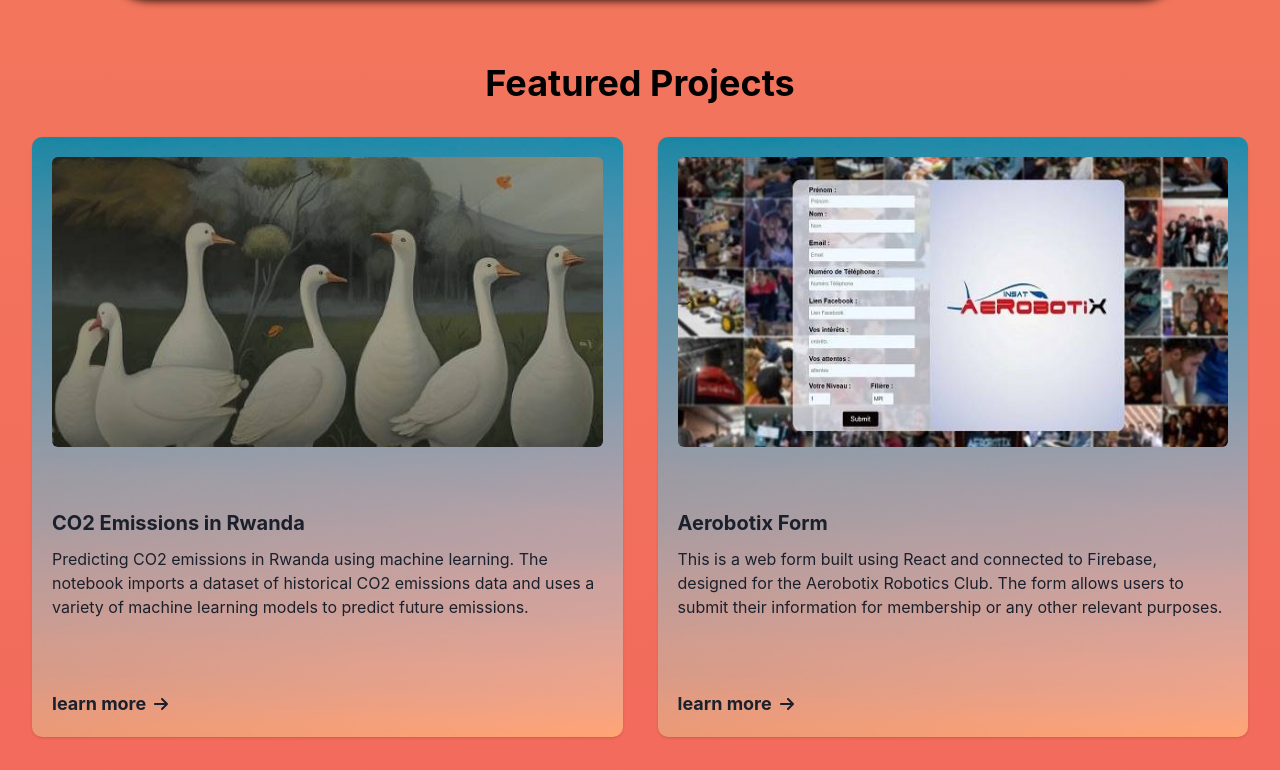
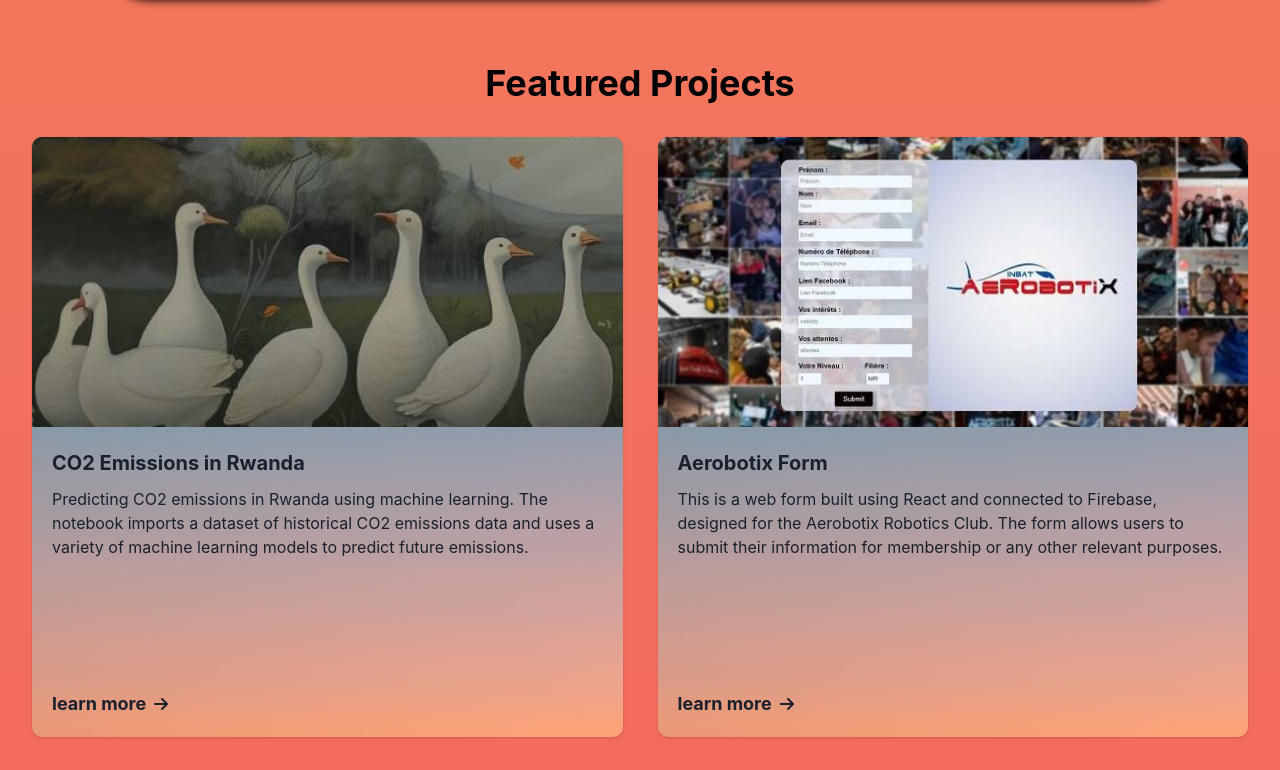
Before and after one commit to mehdixlabetix/Portfolio, a React (Create React App) app: page / in a window 1280 px wide. Shown: the part 2382-3152 px from the top of the page. Built offline with nearby package versions, Linux system fonts and the light colour scheme.

Commit message:
some css

```diff
--- a/src/components/Card.js
+++ b/src/components/Card.js
@@ -10,13 +10,13 @@ const Carte = ({ title, description, imageSrc,link}) => {
     // Feel free to import other UI components from Chakra UI if you wish to.
     return (
         <Card id="project" borderRadius="10px" height="600px">
-            <CardHeader >
-                <Image id="project-image" alt={title} width="600px" height="290" src={imageSrc} borderRadius="md" />
+            <CardHeader id="project-header" >
+                <Image id="project-image" alt={title} width="600px" height="290" src={imageSrc} borderRadius="10px 10px 0px 0px" />
             </CardHeader>
 
-            <CardBody id="project-body">
-                <Stack mt="6" spacing="3">
-                    <Heading size="md">{title}</Heading>
+            <CardBody id="project-body" >
+                <Stack mt="6" spacing="3" >
+                    <Heading id="project-title" size="md">{title}</Heading>
                     <Text>{description}</Text>
                 </Stack>
             </CardBody>
--- a/src/components/WhoAmI.js
+++ b/src/components/WhoAmI.js
@@ -9,7 +9,7 @@ const WhoAmI = () => {
     return (
         <FullScreenSection justifyContent="center" alignItems="center">
             <VStack id="whoami" ref={ref} style={{
-                transform: isInView ? "none" : "translateX(-200px)",
+                transform: isInView && window.innerWidth>740 ? "none" : "translateX(-200px)",
                 opacity: isInView ? 1 : 0,
                 transition: "all 1.5s ease-in-out 0.85s" }}  >
 
--- a/src/index.css
+++ b/src/index.css
@@ -72,6 +72,14 @@ code {
 #project:hover {
   transform: scale(1.1); /* (150% zoom - Note: if the zoom is too large, it will go outside of the viewport) */
 }
+#project-header{
+  padding: 0 0 0 0;
+}
+#project-body{
+  padding: 0 20px  0 20px ;
+
+}
+
 #skills-head{
   margin-left: 43%;
 }
@@ -112,6 +120,7 @@ code {
 
   #whoami{
     width: 80%;
+  translate:200px 0;
 
 
   }
@@ -129,6 +138,7 @@ code {
   #whoami-emojis{
     font-size: 1rem;
     padding-bottom: 5px;
+
   }
   #skills{
     translate:-200px 0;
@@ -167,11 +177,9 @@ code {
     width:100%;
 
     grid-template-columns: 1fr 1fr;
-    grid-gap: 1.8rem;
+    grid-gap: 1.4rem;
   }
-  #projects-section-head{
-    margin-left: 10%;
-  }
+
   #projects-section{
     translate: 200px 0px;
 
@@ -185,10 +193,15 @@ code {
 
   }
   #project-image{
-    height: 100px;
+    height: 140px;
+
   }
   #project-body{
     padding: 0% 10% 0% 10%;
+  }
+
+  #project-title{
+    font-size: 0.8rem;
   }
   #contact-me{
     width:100%;
```
